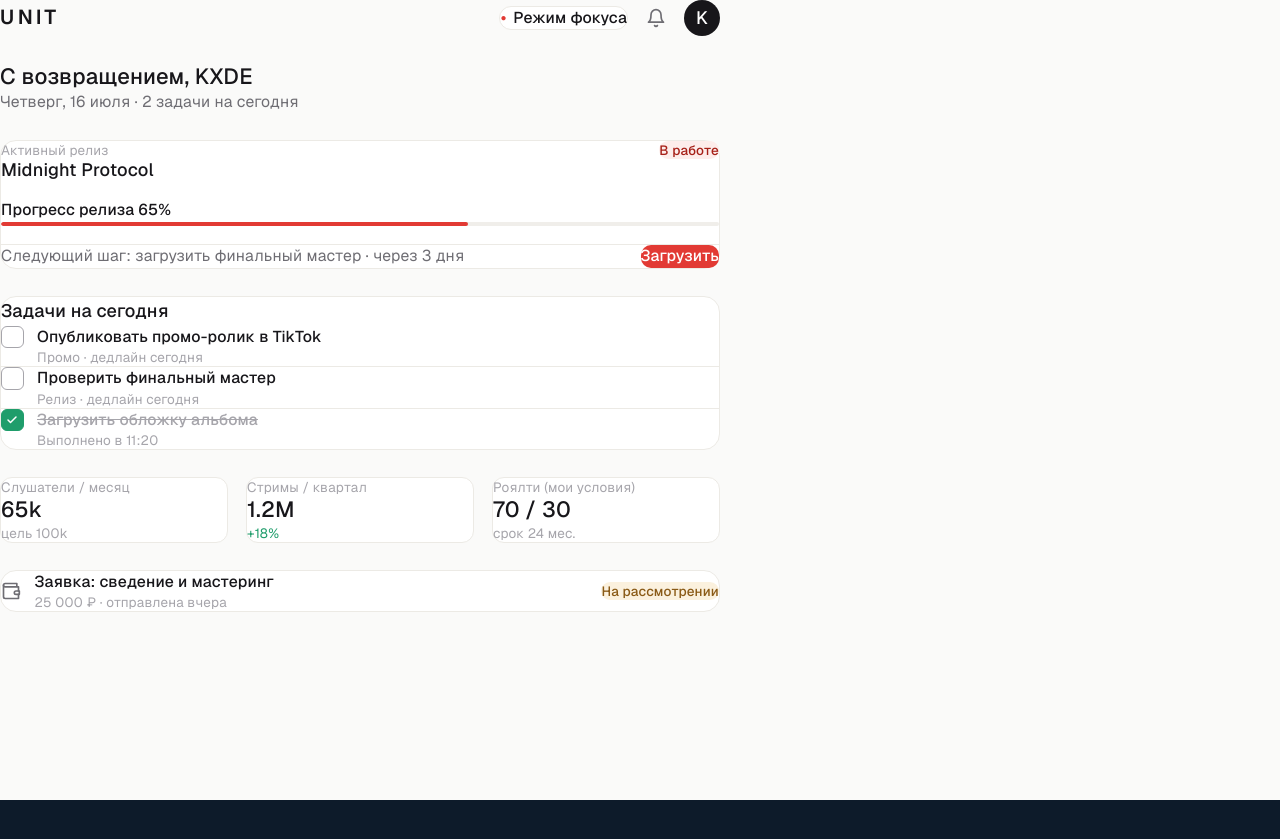
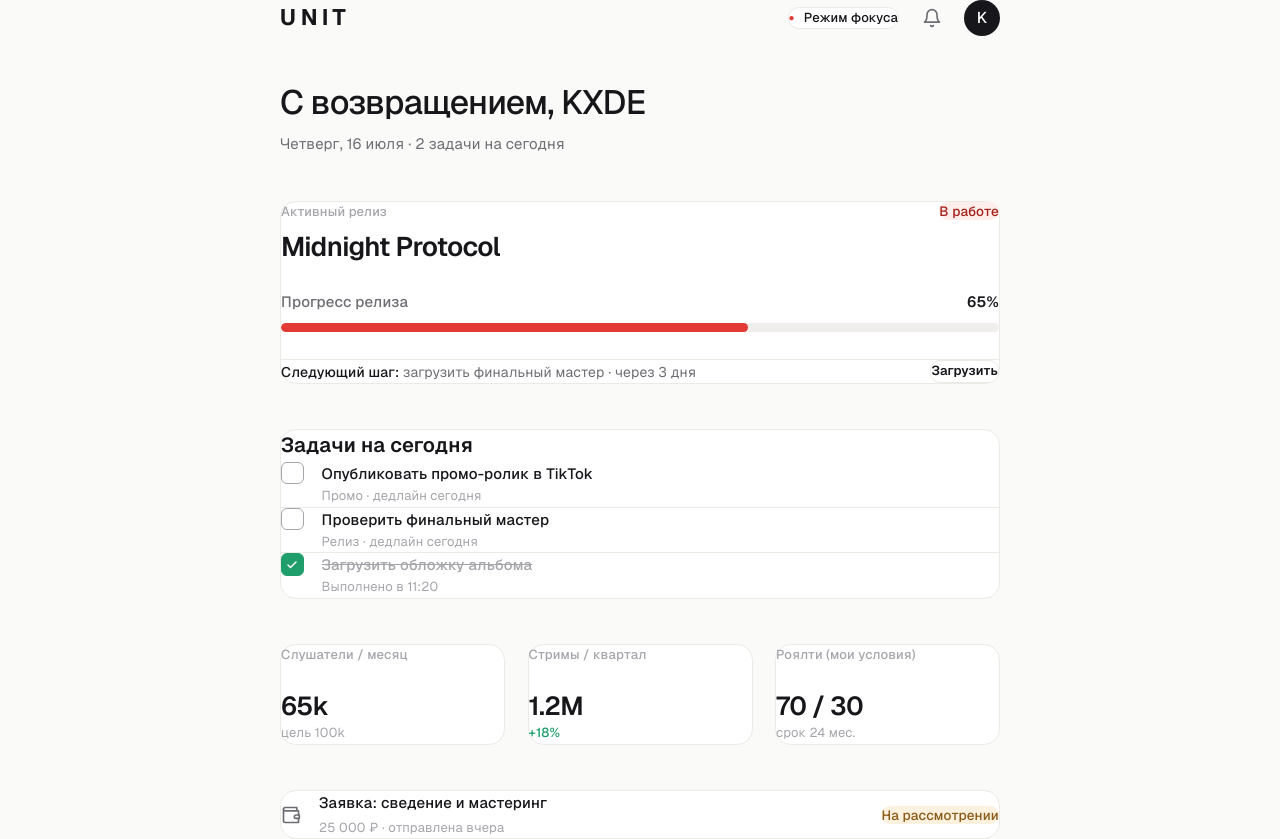
Before and after one commit to netbounce19-hash/unit-platform, a Next.js app: page /dashboard in a window 1280 px wide. Before the commit the page ends 800 px from the top, so only its background shows below. Built offline with nearby package versions, Linux system fonts and the light colour scheme.

Commit message:
style: align dashboard layout and typography with reference design

```diff
--- a/app/(artist)/dashboard/page.tsx
+++ b/app/(artist)/dashboard/page.tsx
@@ -61,70 +61,73 @@ export default function DashboardPage() {
   };
 
   return (
-    <div className={`min-h-screen bg-f-bg text-f-ink ${GeistSans.className} font-sans`}>
+    <div className={`min-h-screen bg-f-bg text-f-ink ${GeistSans.className} font-sans flex flex-col items-center`}>
       {/* Layout Container */}
-      <div className="max-w-[720px] mx-auto px-4 py-4 sm:py-6 flex flex-col gap-6">
+      <div className="w-full max-w-[720px] px-6 py-10 flex flex-col gap-10">
 
         {/* 1. Topbar */}
         <header className="flex items-center justify-between">
-          <div className="font-semibold text-lg tracking-[0.16em]">UNIT</div>
-          <div className="flex items-center gap-4">
-            <div className="flex items-center gap-1.5 rounded-full bg-f-card border-[0.5px] border-f-line px-3 py-1 text-sm text-f-ink font-medium">
+          <div className="font-bold text-xl tracking-[0.2em]">UNIT</div>
+          <div className="flex items-center gap-5">
+            <div className="flex items-center gap-2 rounded-full bg-white border-[0.5px] border-f-line px-3 py-1.5 text-[13px] font-medium">
               <span className="text-f-accent text-[10px]">●</span>
               Режим фокуса
             </div>
-            <button className="text-f-ink-2 hover:text-f-ink transition-colors">
+            <button className="text-f-ink-2 hover:text-f-ink transition-colors cursor-pointer">
               <BellIcon />
             </button>
-            <div className="w-8 h-8 rounded-full bg-f-ink flex items-center justify-center text-white font-medium">
+            <div className="w-8 h-8 rounded-full bg-f-ink flex items-center justify-center text-white text-sm font-medium cursor-pointer">
               K
             </div>
           </div>
         </header>
 
         {/* 2. Greeting */}
-        <section className="mt-2">
-          <h1 className="text-[22px] font-medium leading-tight">С возвращением, KXDE</h1>
-          <p className="text-f-ink-2 text-sm mt-1">Четверг, 16 июля · 2 задачи на сегодня</p>
+        <section className="flex flex-col gap-2">
+          <h1 className="text-3xl font-medium leading-tight tracking-tight">С возвращением, KXDE</h1>
+          <p className="text-f-ink-2 text-[15px]">Четверг, 16 июля · 2 задачи на сегодня</p>
         </section>
 
         {/* 3. Active Release Card */}
-        <section className="bg-f-card border-[0.5px] border-f-line rounded-[16px] p-5 flex flex-col gap-4">
+        <section className="bg-f-card border-[0.5px] border-f-line rounded-[16px] p-7 flex flex-col gap-6">
           <div className="flex justify-between items-start">
-            <div>
-              <p className="text-f-ink-3 text-xs mb-1">Активный релиз</p>
-              <h2 className="text-[18px] font-medium leading-tight">Midnight Protocol</h2>
+            <div className="flex flex-col gap-1.5">
+              <span className="text-f-ink-3 text-[13px] font-medium">Активный релиз</span>
+              <h2 className="text-2xl font-semibold leading-tight tracking-tight">Midnight Protocol</h2>
             </div>
-            <span className="bg-f-accent-bg text-f-accent-ink text-xs px-2.5 py-1 rounded-full font-medium">
+            <span className="bg-f-accent-bg text-f-accent-ink text-xs px-3 py-1 rounded-full font-medium mt-1">
               В работе
             </span>
           </div>
 
-          <div>
-            <div className="flex justify-between items-center mb-2">
-              <span className="text-sm font-medium">Прогресс релиза 65%</span>
+          <div className="flex flex-col gap-2 mt-2">
+            <div className="flex justify-between items-center text-[15px]">
+              <span className="text-f-ink-2 font-medium">Прогресс релиза</span>
+              <span className="font-semibold text-f-ink">65%</span>
             </div>
-            <div className="w-full h-1 bg-[#F0EEEA] rounded-full overflow-hidden">
+            <div className="w-full h-2 bg-[#F0EEEA] rounded-full overflow-hidden">
               <div className="h-full bg-f-accent w-[65%] rounded-full" />
             </div>
           </div>
 
-          <div className="flex justify-between items-center mt-2 pt-4 border-t-[0.5px] border-f-line">
-            <p className="text-sm text-f-ink-2">Следующий шаг: загрузить финальный мастер · через 3 дня</p>
-            <button className="bg-f-accent hover:bg-f-accent-ink transition-colors text-white px-4 py-2 rounded-[10px] text-sm font-medium cursor-pointer">
+          <div className="flex justify-between items-center pt-5 border-t-[0.5px] border-f-line mt-2">
+            <p className="text-[14px] font-medium text-f-ink">
+              Следующий шаг: <span className="text-f-ink-2 font-normal">загрузить финальный мастер · через 3 дня</span>
+            </p>
+            <button className="bg-white border-[0.5px] border-f-line hover:bg-f-bg transition-colors text-f-ink px-5 py-2.5 rounded-[10px] text-[13px] font-semibold cursor-pointer">
               Загрузить
             </button>
           </div>
         </section>
 
         {/* 4. Tasks Card */}
-        <section className="bg-f-card border-[0.5px] border-f-line rounded-[16px] p-5">
-          <h2 className="text-[18px] font-medium mb-4">Задачи на сегодня</h2>
+        <section className="bg-f-card border-[0.5px] border-f-line rounded-[16px] p-7">
+          <h2 className="text-lg font-semibold mb-5">Задачи на сегодня</h2>
           <div className="flex flex-col">
             {tasks.map((task, index) => (
               <div
                 key={task.id}
-                className={`flex items-start gap-3 py-3 ${index !== tasks.length - 1 ? 'border-b-[0.5px] border-f-line' : ''}`}
+                className={`flex items-start gap-4 py-4 ${index !== tasks.length - 1 ? 'border-b-[0.5px] border-f-line' : ''}`}
                 onClick={() => toggleTask(task.id)}
               >
                 <button
@@ -136,10 +139,10 @@ export default function DashboardPage() {
                   {task.done && <CheckIcon />}
                 </button>
                 <div className="flex flex-col cursor-pointer select-none">
-                  <p className={`text-sm font-medium transition-colors ${task.done ? 'line-through text-f-ink-3' : 'text-f-ink'}`}>
+                  <p className={`text-[15px] font-medium transition-colors ${task.done ? 'line-through text-f-ink-3' : 'text-f-ink'}`}>
                     {task.title}
                   </p>
-                  <p className="text-xs text-f-ink-3 mt-0.5">
+                  <p className="text-[13px] text-f-ink-3 mt-1 font-normal">
                     {task.done && task.doneAt ? task.doneAt : task.meta}
                   </p>
                 </div>
@@ -149,45 +152,45 @@ export default function DashboardPage() {
         </section>
 
         {/* 5. Stat Cards */}
-        <section className="grid grid-cols-3 gap-4">
+        <section className="grid grid-cols-3 gap-5">
           {/* Card 1 */}
-          <div className="bg-f-card border-[0.5px] border-f-line rounded-[12px] p-4 flex flex-col justify-between">
-            <p className="text-xs text-f-ink-3 mb-2">Слушатели / месяц</p>
-            <div>
-              <p className="text-[22px] font-medium leading-tight">65k</p>
-              <p className="text-xs text-f-ink-3 mt-1">цель 100k</p>
+          <div className="bg-f-card border-[0.5px] border-f-line rounded-[16px] p-5 flex flex-col justify-between gap-6">
+            <p className="text-[13px] text-f-ink-3 font-medium">Слушатели / месяц</p>
+            <div className="flex flex-col gap-1">
+              <p className="text-[26px] font-semibold leading-none tracking-tight">65k</p>
+              <p className="text-[13px] text-f-ink-3 mt-0.5">цель 100k</p>
             </div>
           </div>
           {/* Card 2 */}
-          <div className="bg-f-card border-[0.5px] border-f-line rounded-[12px] p-4 flex flex-col justify-between">
-            <p className="text-xs text-f-ink-3 mb-2">Стримы / квартал</p>
-            <div>
-              <p className="text-[22px] font-medium leading-tight">1.2M</p>
-              <p className="text-xs text-f-ok mt-1">+18%</p>
+          <div className="bg-f-card border-[0.5px] border-f-line rounded-[16px] p-5 flex flex-col justify-between gap-6">
+            <p className="text-[13px] text-f-ink-3 font-medium">Стримы / квартал</p>
+            <div className="flex flex-col gap-1">
+              <p className="text-[26px] font-semibold leading-none tracking-tight">1.2M</p>
+              <p className="text-[13px] text-f-ok mt-0.5 font-medium">+18%</p>
             </div>
           </div>
           {/* Card 3 */}
-          <div className="bg-f-card border-[0.5px] border-f-line rounded-[12px] p-4 flex flex-col justify-between">
-            <p className="text-xs text-f-ink-3 mb-2">Роялти (мои условия)</p>
-            <div>
-              <p className="text-[22px] font-medium leading-tight">70 / 30</p>
-              <p className="text-xs text-f-ink-3 mt-1">срок 24 мес.</p>
+          <div className="bg-f-card border-[0.5px] border-f-line rounded-[16px] p-5 flex flex-col justify-between gap-6">
+            <p className="text-[13px] text-f-ink-3 font-medium">Роялти (мои условия)</p>
+            <div className="flex flex-col gap-1">
+              <p className="text-[26px] font-semibold leading-none tracking-tight">70 / 30</p>
+              <p className="text-[13px] text-f-ink-3 mt-0.5">срок 24 мес.</p>
             </div>
           </div>
         </section>
 
         {/* 6. Finance Row */}
-        <section className="bg-f-card border-[0.5px] border-f-line rounded-[16px] p-4 flex items-center justify-between">
-          <div className="flex items-center gap-3">
+        <section className="bg-f-card border-[0.5px] border-f-line rounded-[16px] p-5 flex items-center justify-between mb-10">
+          <div className="flex items-center gap-4">
             <div className="text-f-ink-2">
               <WalletIcon />
             </div>
-            <div>
-              <p className="text-sm font-medium">Заявка: сведение и мастеринг</p>
-              <p className="text-xs text-f-ink-3 mt-0.5">25 000 ₽ · отправлена вчера</p>
+            <div className="flex flex-col gap-0.5">
+              <p className="text-[15px] font-medium">Заявка: сведение и мастеринг</p>
+              <p className="text-[13px] text-f-ink-3">25 000 ₽ · отправлена вчера</p>
             </div>
           </div>
-          <span className="bg-f-warn-bg text-f-warn-ink text-xs px-2.5 py-1 rounded-full font-medium whitespace-nowrap">
+          <span className="bg-f-warn-bg text-f-warn-ink text-xs px-3 py-1.5 rounded-full font-medium whitespace-nowrap">
             На рассмотрении
           </span>
         </section>
```
